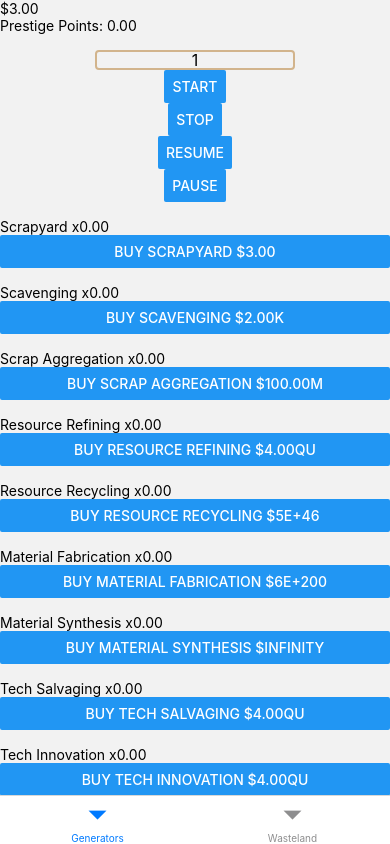
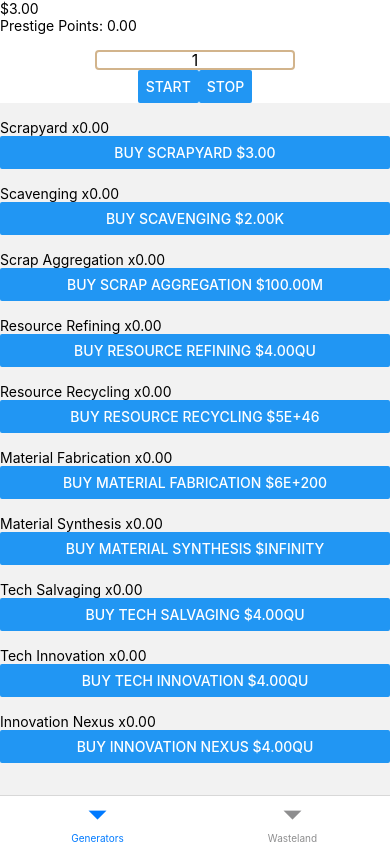
Before and after one commit to escheive/LoneSurvivorIdle, a React Native app: screen /Generators in a window 390 px wide. Built offline with nearby package versions, Linux system fonts and the light colour scheme.

Commit message:
moved header component to navigation container so its visible on all screens. Made timer buttons display in row instead of column

```diff
--- a/navigation/index.tsx
+++ b/navigation/index.tsx
@@ -2,6 +2,7 @@ import React from 'react';
 import { NavigationContainer } from '@react-navigation/native';
 import { createBottomTabNavigator } from '@react-navigation/bottom-tabs';
 
+import Header from '../views/components/Header';
 import GeneratorsScreen from '../views/screens/GeneratorsScreen';
 import WastelandNavigator from './WastelandNavigator';
 
@@ -11,6 +12,7 @@ const Navigation = () => {
 
     return (
         <NavigationContainer>
+            <Header />
             <BottomTab.Navigator
                 screenOptions={{ headerShown: false }}
             >
--- a/views/components/timer/Timer.tsx
+++ b/views/components/timer/Timer.tsx
@@ -92,10 +92,10 @@ const Timer = () => {
               totalIncome={1}
               tickSpeed={tickSpeed}
             />
-            <Button onPress={gameLoop.start} title='start' />
-            <Button onPress={gameLoop.stop} title='stop' />
-            <Button onPress={gameLoop.resume} title='resume' />
-            <Button onPress={gameLoop.pause} title='pause' />
+            <View style={styles.timerButtonsContainer}>
+                <Button onPress={gameLoop.start} title='start' />
+                <Button onPress={gameLoop.stop} title='stop' />
+            </View>
         </View>
     )
 }
@@ -108,4 +108,7 @@ const styles = StyleSheet.create({
         marginTop: 16,
         alignItems: 'center',
     },
+    timerButtonsContainer: {
+        flexDirection: 'row',
+    },
 });
--- a/views/screens/GeneratorsScreen.tsx
+++ b/views/screens/GeneratorsScreen.tsx
@@ -14,7 +14,6 @@ const GeneratorsScreen = () => {
 
     return (
         <View style={styles.container}>
-            <Header />
             <ScrollView>
                 {generatorKeys.map((key) => {
 
```
